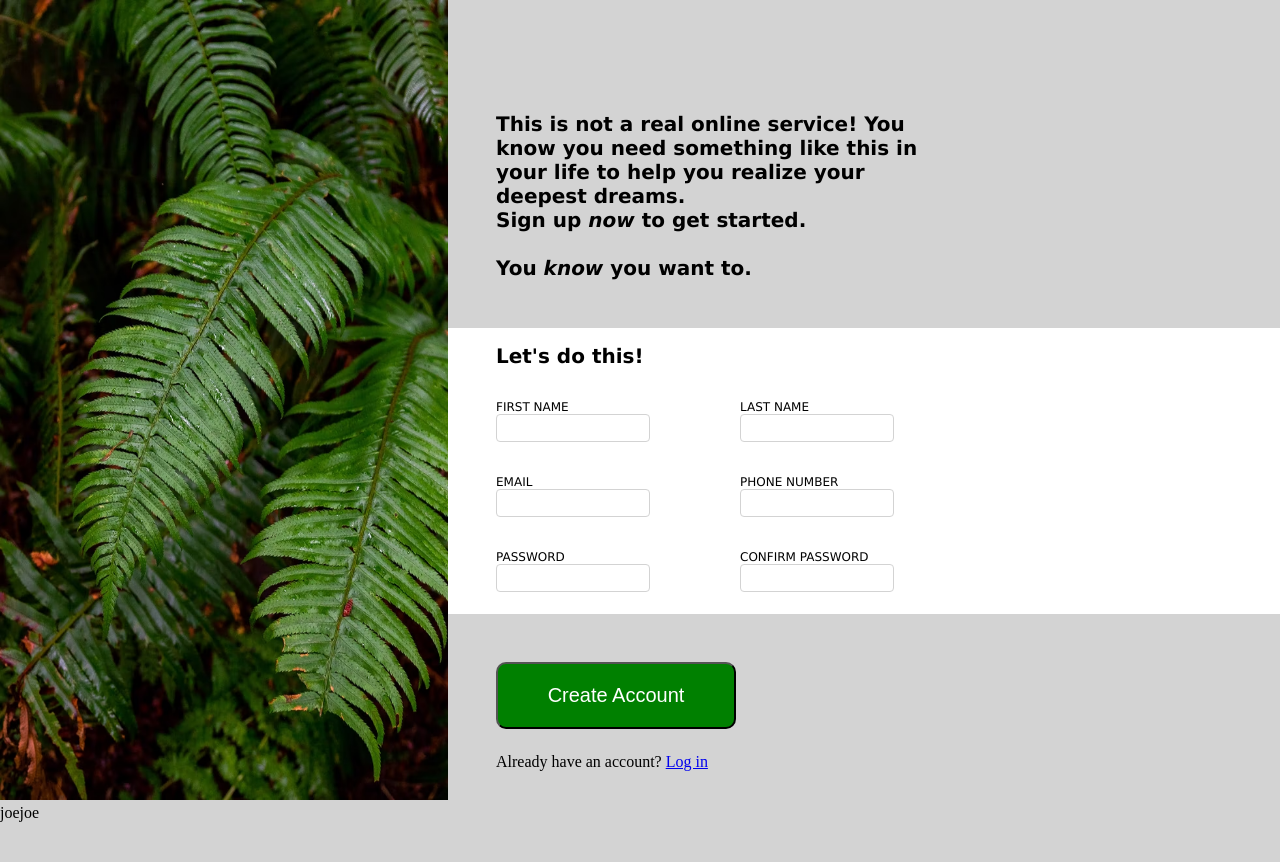
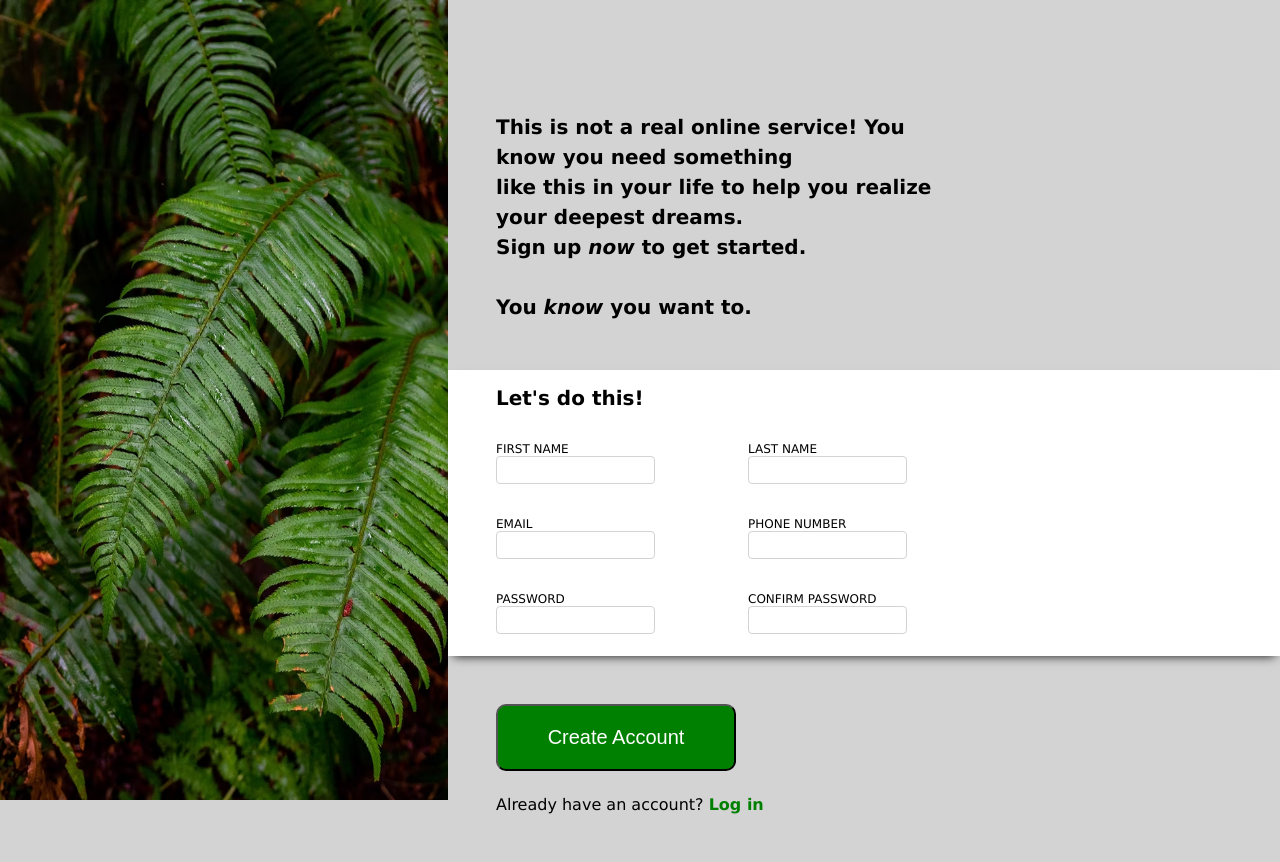
Before and after one commit to joe-gdow/joe-gdow, a plain HTML site: page signupformproject/index.html in a window 1280 px wide. Before the commit the page ends 822 px from the top, so only its background shows below. Drawn offline with Linux system fonts and the light colour scheme.

Commit message:
Adds style to the page, layout is nearly complete

```diff
--- a/signupformproject/index.html
+++ b/signupformproject/index.html
@@ -10,12 +10,9 @@
 <body>
   <div class="left">
     <img src="bg.avif">
-    <div class="barbg">
-      <div class="logo">joejoe</div>
-    </div>
   </div>
   <div class="right">
-    <div class="message">This is not a real online service! You know you need something like this in your life to help you realize your deepest dreams.<br> Sign up <em>now</em> to get started. <br><br> You <em>know</em> you want to.</div>
+    <div class="message">This is not a real online service! You know you need something<br> like this in your life to help you realize your deepest dreams.<br> Sign up <em>now</em> to get started. <br><br> You <em>know</em> you want to.</div>
     <div class="signup">
       <div class="letsdothis">Let's do this!</div>
 
@@ -47,7 +44,7 @@
       </div>
     </div>
     <div class="end">
-      <button>Create Account</button>
+      <button id="create">Create Account</button>
       <br>Already have an account? <a href="#">Log in</a>
     </div>
   </div>
--- a/signupformproject/style.css
+++ b/signupformproject/style.css
@@ -11,11 +11,15 @@ body {
   height: 100vh;
 }
 
+.right {
+  width: 65vw;
+}
 .right .message {
   padding: 7rem 21rem 3rem 3rem;
   font-size: 20px;
   font-weight: 600;
   font-family: 'Lucida Sans', 'Lucida Sans Regular', 'Lucida Grande', 'Lucida Sans Unicode', Geneva, Verdana, sans-serif;
+  line-height: 1.5;
 }
 
 .form {
@@ -30,8 +34,9 @@ body {
 
 .signup {
   background: white;
-  padding: 1rem 21rem 3rem 3rem;
-  font-family:'Lucida Sans', 'Lucida Sans Regular', 'Lucida Grande', 'Lucida Sans Unicode', Geneva, Verdana, sans-serif
+  padding: 1rem 20rem 3rem 3rem;
+  font-family:'Lucida Sans', 'Lucida Sans Regular', 'Lucida Grande', 'Lucida Sans Unicode', Geneva, Verdana, sans-serif;
+  box-shadow: 0px 5px 10px -5px #111;
 }
 
 .letsdothis {
@@ -44,11 +49,17 @@ body {
   border: 1px solid lightgrey;
   height: 1.5rem;
 }
+.form input:focus {
+  box-shadow: 1px 1px 3px 3px grey;
+}
 .end {
   padding: 3rem 21rem 3rem 3rem;
+  font-size: 16px;
+  font-family: 'Lucida Sans', 'Lucida Sans Regular', 'Lucida Grande', 'Lucida Sans Unicode', Geneva, Verdana, sans-serif;
+
 }
 
-.end button {
+#create {
   background-color: green;
   color: white;
   padding: 20px;
@@ -58,3 +69,9 @@ body {
   font-weight: 600px;
   margin-bottom: 1.5rem;
 }
+
+.end a {
+  color: green;
+  text-decoration: none;
+  font-weight: 600;
+}
```
